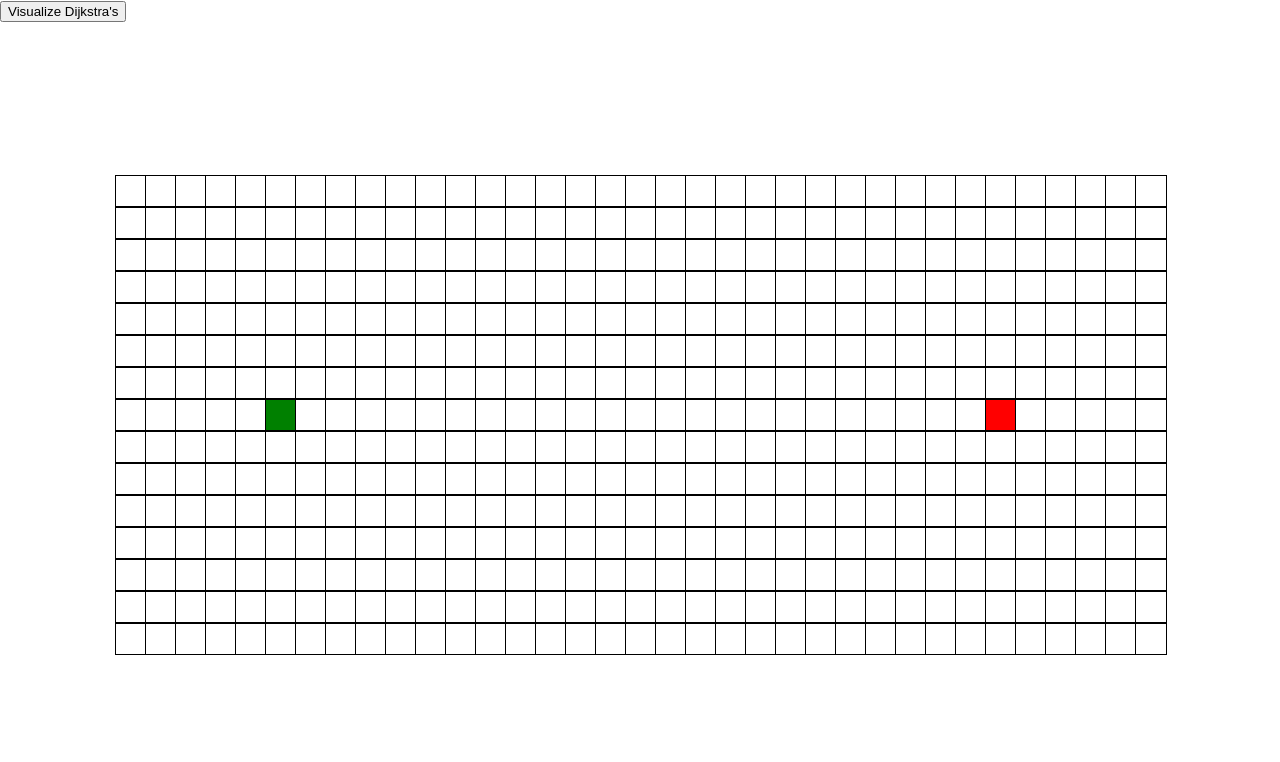
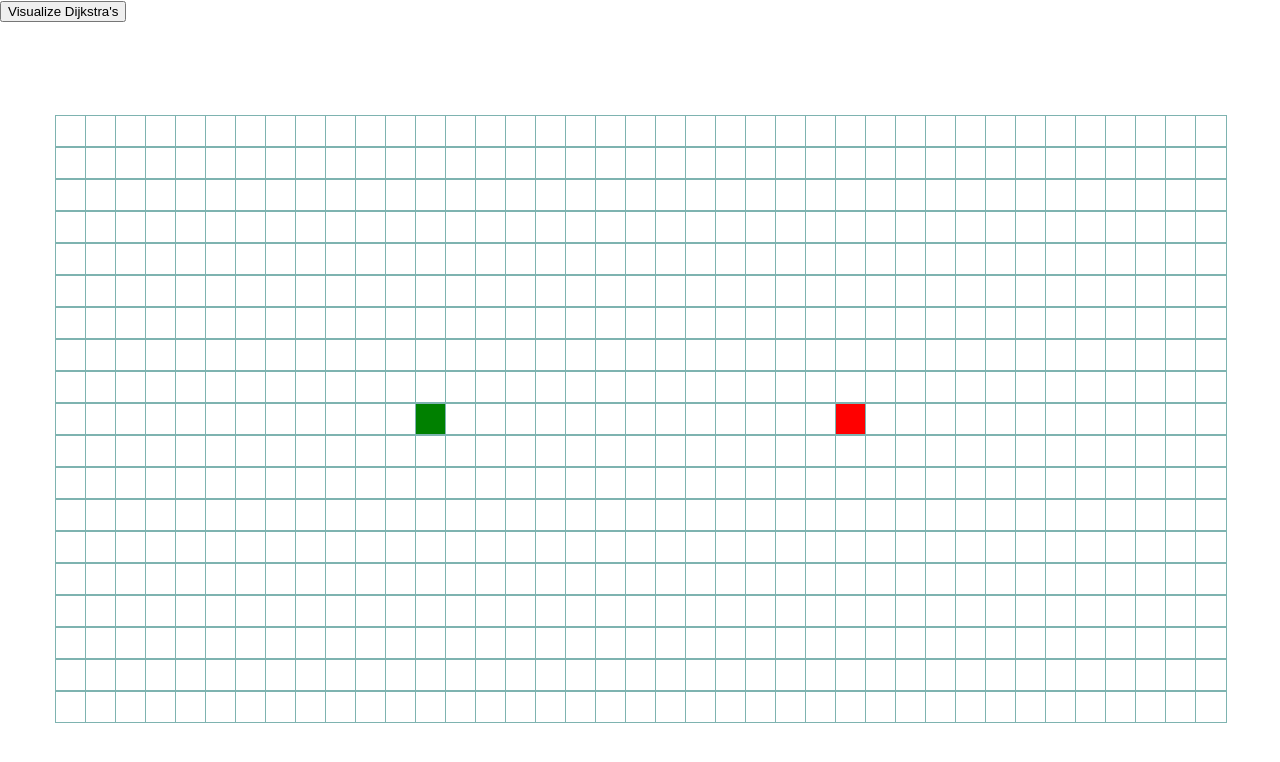
Before and after one commit to kazhang123/pathfinding-visualizer, a React (Create React App) app: page / in a window 1280 px wide. Shown: the top 762 px of the page. Built offline with nearby package versions, Linux system fonts and the light colour scheme.

Commit message:
Implemented walls and animation

```diff
--- a/src/PathfindingVisualizer.css
+++ b/src/PathfindingVisualizer.css
@@ -1,8 +1,8 @@
 .grid {
   display: grid;
-  grid-template-columns: 30px repeat(34, 30px);
+  grid-template-columns: 30px repeat(38, 30px);
   position: fixed;
   top: 50%;
   left: 50%;
-  margin: -225px 0 0 -525px;
+  margin: -285px 0 0 -585px;
 }
--- a/src/PathfindingVisualizer.js
+++ b/src/PathfindingVisualizer.js
@@ -2,18 +2,19 @@ import React, { Component } from "react";
 import NavBar from "./components/navbar";
 import Node from "./components/node.jsx";
 import "./PathfindingVisualizer.css";
-import { dijkstras } from "./algorithms/dijkstras";
+import { dijkstras, getShortestPath } from "./algorithms/dijkstras";
 
-const START_NODE_X = 5;
-const START_NODE_Y = 7;
-const END_NODE_X = 29;
-const END_NODE_Y = 7;
-const NUM_COLS = 35;
-const NUM_ROWS = 15;
+const START_NODE_X = 12;
+const START_NODE_Y = 9;
+const END_NODE_X = 26;
+const END_NODE_Y = 9;
+const NUM_COLS = 39;
+const NUM_ROWS = 19;
 
 class PathfindingVisualizer extends Component {
   state = {
     nodes: [],
+    mouseIsPressed: false,
   };
 
   componentDidMount() {
@@ -29,6 +30,7 @@ class PathfindingVisualizer extends Component {
           isEnd: col === END_NODE_X && row === END_NODE_Y,
           isVisited: false,
           isWall: false,
+          isPath: false,
           distance: Infinity,
           predecessor: null,
         };
@@ -47,18 +49,80 @@ class PathfindingVisualizer extends Component {
     const visitedNodes = dijkstras(graph, startNode, endNode);
     console.log(visitedNodes);
 
-    for (let i = 0; i < visitedNodes.length; i++) {
+    for (let i = 0; i <= visitedNodes.length; i++) {
+      if (i === visitedNodes.length) {
+        setTimeout(() => {
+          const shortestPath = getShortestPath(endNode);
+          this.animatePath(shortestPath, graph);
+        }, 15 * i);
+
+        return;
+      }
+
       let currNode = visitedNodes[i];
-      let newNode = {
-        ...currNode,
-        isVisited: true,
-      };
-      let { col, row } = newNode;
+      // let newNode = {
+      //   ...currNode,
+      //   isVisited: true,
+      // };
+      // let { col, row } = newNode;
+      const { col, row } = currNode;
       setTimeout(() => {
-        graph[col][row] = newNode;
-        this.setState({ nodes: graph });
+        // graph[col][row] = newNode;
+        // this.setState({ nodes: graph });
+        document.getElementById(`node ${col} ${row}`).className += " visited";
+      }, 15 * i);
+    }
+  };
+
+  animatePath(shortestPath, graph) {
+    for (let i = 0; i < shortestPath.length; i++) {
+      let currNode = shortestPath[i];
+      // let newNode = {
+      //   ...currNode,
+      //   isPath: true,
+      // };
+      // let { col, row } = newNode;
+      const { col, row } = currNode;
+      setTimeout(() => {
+        // graph[col][row] = newNode;
+        // this.setState({ nodes: graph });
+        document.getElementById(`node ${col} ${row}`).className += " path";
       }, 30 * i);
     }
+  }
+
+  handleMouseDown = (x, y) => {
+    const graph = [...this.state.nodes];
+    const currNode = graph[x][y];
+    if (!currNode.isStart && !currNode.isEnd) {
+      const newNode = {
+        ...currNode,
+        isWall: !currNode.isWall,
+      };
+
+      graph[x][y] = newNode;
+      this.setState({ nodes: graph, mouseIsPressed: true });
+    }
+  };
+
+  handleMouseEnter = (x, y) => {
+    if (this.state.mouseIsPressed) {
+      const graph = [...this.state.nodes];
+      const currNode = graph[x][y];
+      if (!currNode.isStart && !currNode.isEnd) {
+        const newNode = {
+          ...currNode,
+          isWall: !currNode.isWall,
+        };
+
+        graph[x][y] = newNode;
+        this.setState({ nodes: graph });
+      }
+    }
+  };
+
+  handleMouseUp = () => {
+    this.setState({ mouseIsPressed: false });
   };
 
   render() {
@@ -70,7 +134,13 @@ class PathfindingVisualizer extends Component {
             return (
               <div key={colIdx}>
                 {col.map((node, rowIdx) => (
-                  <Node key={rowIdx} id={`${colIdx} ${rowIdx}`} node={node} />
+                  <Node
+                    key={rowIdx}
+                    onMouseDown={this.handleMouseDown}
+                    onMouseEnter={this.handleMouseEnter}
+                    onMouseUp={this.handleMouseUp}
+                    node={node}
+                  />
                 ))}
               </div>
             );
--- a/src/algorithms/dijkstras.js
+++ b/src/algorithms/dijkstras.js
@@ -99,43 +99,15 @@ export function dijkstras(graph, startNode, endNode) {
 /*
 returns shortest path from startNode to endNode
 */
-function getShortestPath(parent, endNode) {
+export function getShortestPath(endNode) {
   const path = [];
   let currNode = endNode;
-  while (parent[currNode] !== null) {
+  while (currNode !== null) {
     path.push(currNode);
-    currNode = parent[currNode];
+    currNode = currNode.predecessor;
   }
 
   return path.reverse();
-}
-
-/*
-returns node with shortest distance from the start node
-that is unvisited and not a wall
-*/
-function shortestDistanceNode(graph) {
-  let shortest;
-
-  // for (let node in distances) {
-  //   if (shortest === null || distances[node] < distances[shortest]) {
-  //     if (!node.isVisited && !node.isWall) {
-  //       shortest = node;
-  //     }
-  //   }
-  // }
-
-  for (const col of graph) {
-    for (const node of col) {
-      if (shortest === null || node.distance < shortest.distance) {
-        if (!node.isVisited && !node.isWall) {
-          shortest = node;
-        }
-      }
-    }
-  }
-
-  return shortest;
 }
 
 /*
--- a/src/components/node.css
+++ b/src/components/node.css
@@ -1,7 +1,56 @@
 .node {
-  border: 1px solid black;
+  border: 1px solid rgb(126, 179, 176);
   background-color: white;
-  padding: 15px;
+  /* padding: 15px; */
+  width: 30px;
+  height: 30px;
+}
+
+.visited {
+  /* background-color: aquamarine; */
+  animation-name: visited;
+  animation-duration: 1.8s;
+  animation-fill-mode: forwards;
+  animation-timing-function: ease-in-out;
+}
+
+@keyframes visited {
+  0% {
+    background-color: white;
+    border-radius: 100%;
+    border-color: transparent;
+  }
+  25% {
+    background-color: yellow;
+  }
+  50% {
+    background-color: rgb(61, 214, 224);
+  }
+  100% {
+    background-color: aquamarine;
+  }
+}
+
+.wall {
+  background-color: black;
+}
+
+.path {
+  /* background-color: yellow; */
+  animation-name: path;
+  animation-duration: 1s;
+  animation-fill-mode: forwards;
+  animation-timing-function: linear;
+}
+
+@keyframes path {
+  from {
+    background-color: aquamarine;
+  }
+  to {
+    background-color: yellow;
+    border-color: transparent;
+  }
 }
 
 .start {
@@ -11,11 +60,3 @@
 .end {
   background-color: red;
 }
-
-.visited {
-  background-color: aquamarine;
-}
-
-.wall {
-  background-color: black;
-}
--- a/src/components/node.jsx
+++ b/src/components/node.jsx
@@ -4,7 +4,7 @@ import "./node.css";
 class Node extends Component {
   getClasses() {
     let classes = "node ";
-    const { isStart, isEnd, isVisited, isWall } = this.props.node;
+    const { isStart, isEnd, isVisited, isWall, isPath } = this.props.node;
     classes += isStart
       ? "start"
       : isEnd
@@ -13,13 +13,24 @@ class Node extends Component {
       ? "visited"
       : isWall
       ? "wall"
+      : isPath
+      ? "path"
       : "";
     return classes;
   }
 
   state = {};
   render() {
-    return <div className={this.getClasses()}></div>;
+    const { col, row } = this.props.node;
+    return (
+      <div
+        onMouseDown={() => this.props.onMouseDown(col, row)}
+        onMouseEnter={() => this.props.onMouseEnter(col, row)}
+        onMouseUp={() => this.props.onMouseUp()}
+        className={this.getClasses()}
+        id={`node ${col} ${row}`}
+      ></div>
+    );
   }
 }
 
```
